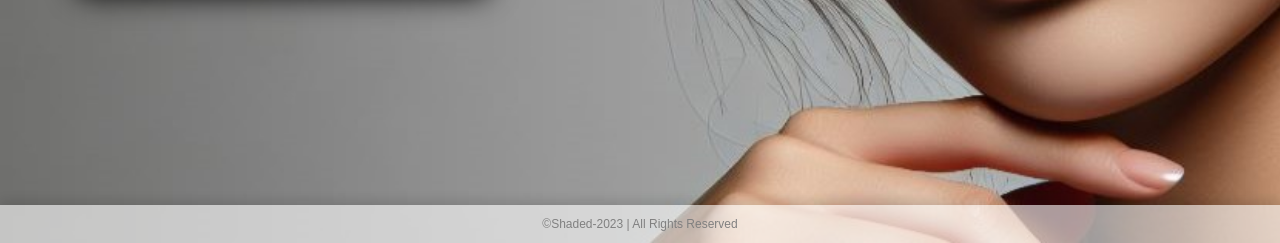
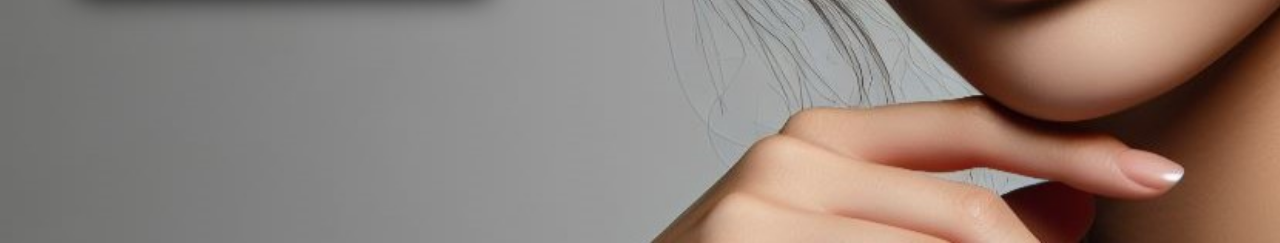
Before and after one commit to Archa-dev/Team-project-25, a PHP site: page /login.php in a window 1280 px wide. Shown: the part 645-888 px from the top of the page. Run offline with PHP 8.4, Linux system fonts and the light colour scheme; some libraries are stand-ins or nearby versions.

Commit message:
Update login.php

```diff
--- a/login.php
+++ b/login.php
@@ -57,12 +57,6 @@ else{
 <head>
   <meta charset="UTF-8" />
   <title>Login - SHADED</title>
-
-  <!-- <link rel="stylesheet" href="https://cdn.jsdelivr.net/npm/bootstrap@5.3.2/dist/css/bootstrap.min.css"
-      integrity="sha384-T3c6CoIi6uLrA9TneNEoa7RxnatzjcDSCmG1MXxSR1GAsXEV/Dwwykc2MPK8M2HN"
-      crossorigin="anonymous">
-  <link rel="stylesheet" href="https://cdnjs.cloudflare.com/ajax/libs/font-awesome/5.15.3/css/all.min.css"> -->
-
   <script src="https://kit.fontawesome.com/58e0ebdcbf.js" crossorigin="anonymous"></script>
 
  <style>
@@ -97,8 +91,6 @@ body{
   top: 50%;
   left: 0;
   transform: translate(20%,-50%);
-  /* background: #fff; */
-  /*to change the color of login box make */
   padding: 4px 2px 6px;
   text-align: center;
   border-radius: 10px;
@@ -221,39 +213,6 @@ input{
         <a href="signup.php">Don't have an account?</a>
        </form>
     </div>
-    <div class="container-fluid">
-        <footer class="footer">
-            <div class="row">
-                <div class="col-md-4">
-                    <div class="footer-text">
-                        <p>&copy;Shaded-2023 | All Rights Reserved</p>
-                    </div>
-                </div>
-                <div class="col-md-4">
-                    <div class="social-icons">
-
-                        <a href="https://www.facebook.com/" target="_blank"><i class="fab fa-facebook"></i></a>
-                        <a href="https://twitter.com/" target="_blank"><i class="fab fa-twitter"></i></a>
-                        <a href="https://instagram.com/" target="_blank"><i class="fab fa-instagram"></i></a>
-
-                    </div>
-                </div>
-                <div class="col-md-4">
-                    <div class="terms-links">
-                        <a href="#">Terms of Use</a>
-                        <a href="#">Cookies Policy</a>
-                    </div>
-                </div>
-            </div>
-        </footer>
-    </div>
-</form>
-
-
   </div>
-
-
-
-
 </body>
 </html>
```
